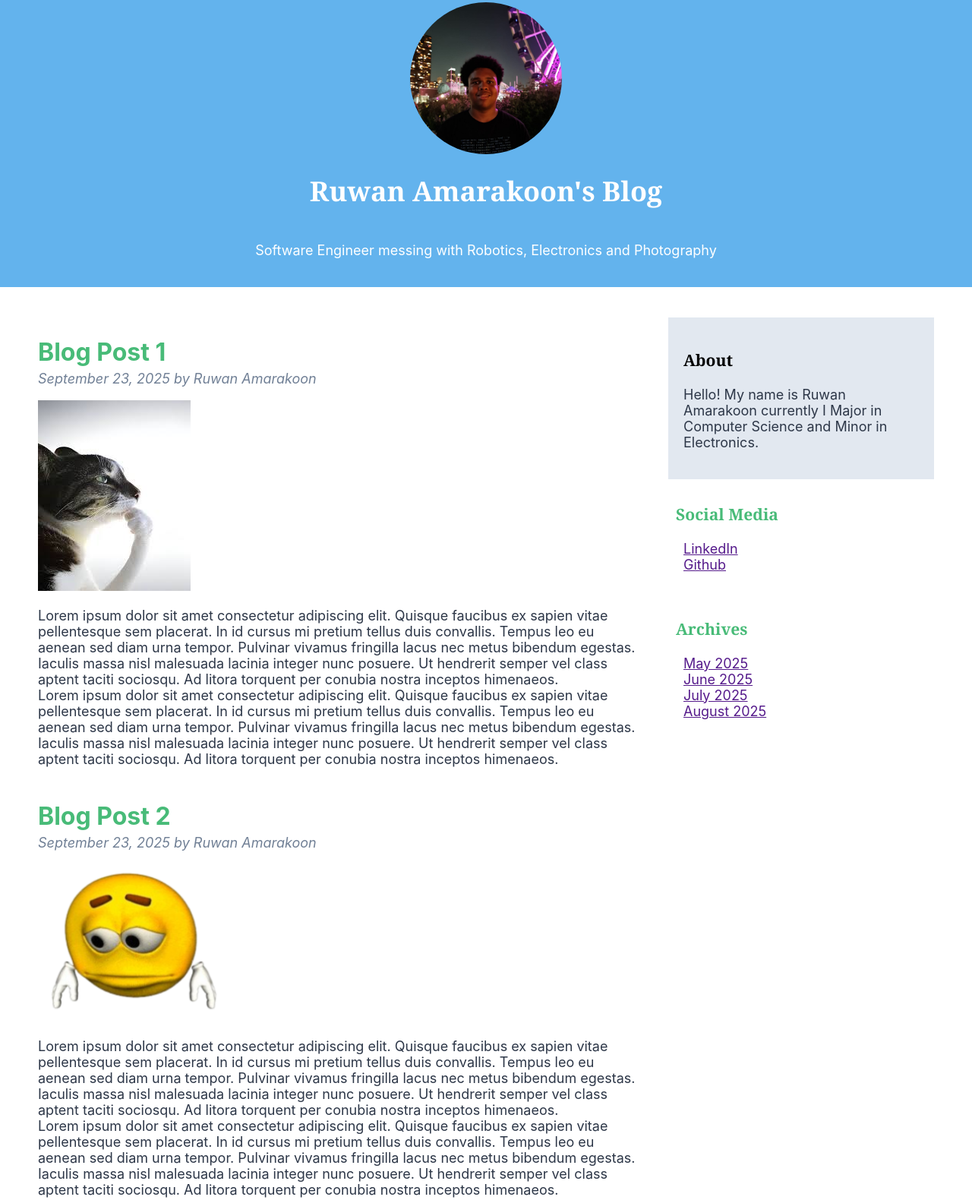
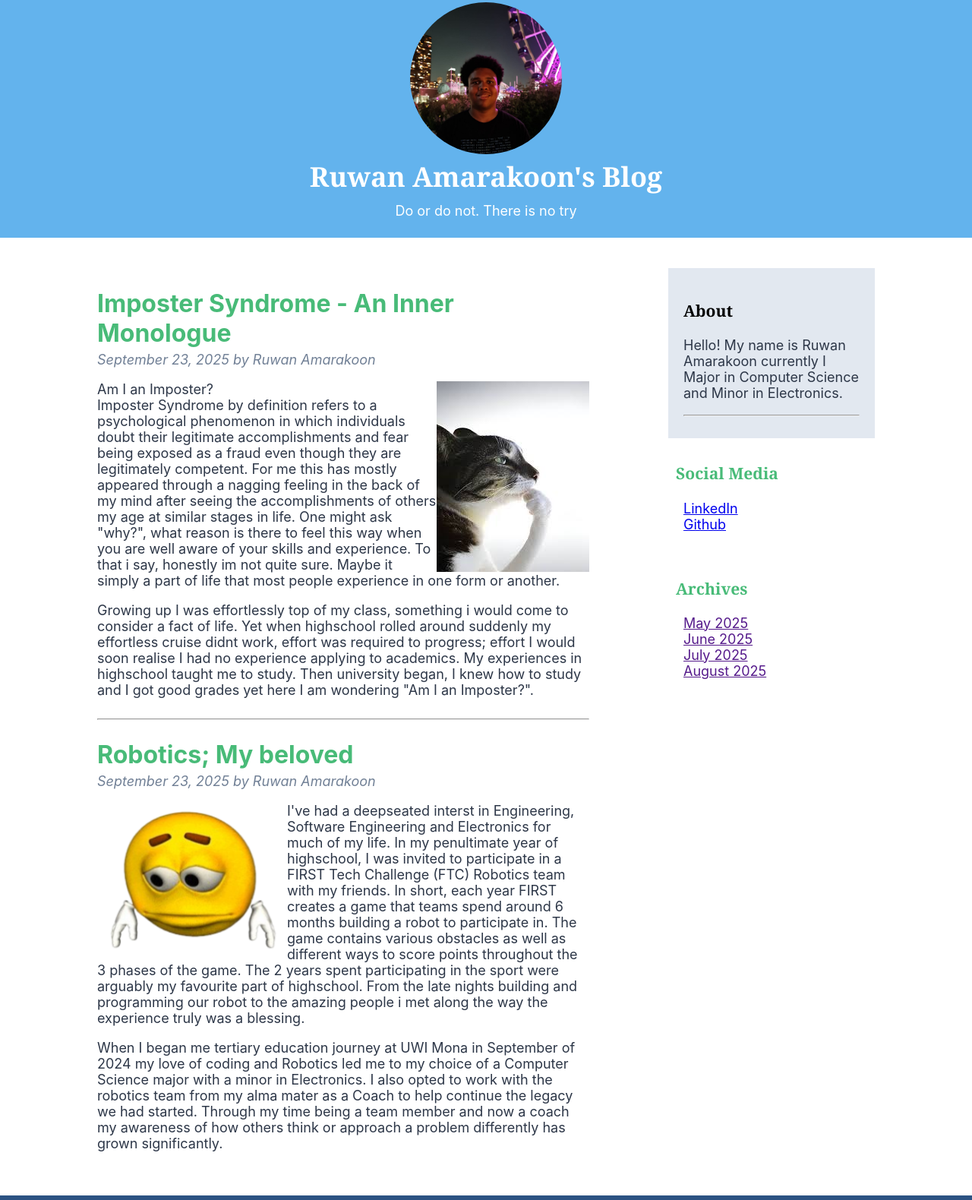
Before and after one commit to FadeRakoon/info2180-lab2, a plain HTML site: page index.html in a window 1280 px wide. Shown: the part 17-1597 px from the top of the page at 76% size. Drawn offline with Linux system fonts and the light colour scheme.

Commit message:
Edited index.html and Styles.css

```diff
--- a/index.html
+++ b/index.html
@@ -10,28 +10,35 @@
         <img id="Pic1" src="/RuwanSmile.jpg" width="200px" height="auto">
         <h1>Ruwan Amarakoon's Blog</h1>
         <!-- Put your one line statement or quote here -->
-        <p>Software Engineer messing with Robotics, Electronics and Photography</p>
+        <p>Do or do not. There is no try</p>
     </header>
     <main>
         <!-- This will contain your blog posts -->
         <article id="Article1">
-            <h2>Blog Post 1</h2>
+            <h2>Imposter Syndrome - An Inner Monologue</h2>
             <p id="date_author"><i>September 23, 2025 by Ruwan Amarakoon</i></p>
-            <img src="/CatThink.jpeg">
+            <img id="img1" src="/CatThink.jpeg">
             <p>
-                Lorem ipsum dolor sit amet consectetur adipiscing elit. Quisque faucibus ex sapien vitae pellentesque sem placerat. In id cursus mi pretium tellus duis convallis. Tempus leo eu aenean sed diam urna tempor. Pulvinar vivamus fringilla lacus nec metus bibendum egestas. Iaculis massa nisl malesuada lacinia integer nunc posuere. Ut hendrerit semper vel class aptent taciti sociosqu. Ad litora torquent per conubia nostra inceptos himenaeos.<br>
-
-                Lorem ipsum dolor sit amet consectetur adipiscing elit. Quisque faucibus ex sapien vitae pellentesque sem placerat. In id cursus mi pretium tellus duis convallis. Tempus leo eu aenean sed diam urna tempor. Pulvinar vivamus fringilla lacus nec metus bibendum egestas. Iaculis massa nisl malesuada lacinia integer nunc posuere. Ut hendrerit semper vel class aptent taciti sociosqu. Ad litora torquent per conubia nostra inceptos himenaeos.
+                Am I an Imposter?<br>
+                Imposter Syndrome by definition refers to a psychological phenomenon in which individuals doubt their legitimate accomplishments and fear being exposed as a fraud even though they are legitimately competent. For me this has mostly appeared through a nagging feeling in the back of my mind after seeing the accomplishments of others my age at similar stages in life. One might ask "why?", what reason is there to feel this way when you are well aware of your skills and experience. To that i say, honestly im not quite sure. Maybe it simply a part of life that most people experience in one form or another.
+                <br>
+            </p>
+            <p>
+                Growing up I was effortlessly top of my class, something i would come to consider a fact of life. Yet when highschool rolled around suddenly my effortless cruise didnt work, effort was required to progress; effort I would soon realise I had no experience applying to academics. My experiences in highschool taught me to study. Then university began, I knew how to study and I got good grades yet here I am wondering
+                "Am I an Imposter?".
             </p>
         </article>
         <article id="Article2">
-            <h2>Blog Post 2</h2>
+            <hr>
+            <h2>Robotics; My beloved</h2>
             <p id="date_author"><i>September 23, 2025 by Ruwan Amarakoon</i></p>
-            <img src="/pensiveFace.png" width="250px">
+            <img id="img2" src="/pensiveFace.png" width="250px">
             <p>
-                Lorem ipsum dolor sit amet consectetur adipiscing elit. Quisque faucibus ex sapien vitae pellentesque sem placerat. In id cursus mi pretium tellus duis convallis. Tempus leo eu aenean sed diam urna tempor. Pulvinar vivamus fringilla lacus nec metus bibendum egestas. Iaculis massa nisl malesuada lacinia integer nunc posuere. Ut hendrerit semper vel class aptent taciti sociosqu. Ad litora torquent per conubia nostra inceptos himenaeos.<br>
-
-                Lorem ipsum dolor sit amet consectetur adipiscing elit. Quisque faucibus ex sapien vitae pellentesque sem placerat. In id cursus mi pretium tellus duis convallis. Tempus leo eu aenean sed diam urna tempor. Pulvinar vivamus fringilla lacus nec metus bibendum egestas. Iaculis massa nisl malesuada lacinia integer nunc posuere. Ut hendrerit semper vel class aptent taciti sociosqu. Ad litora torquent per conubia nostra inceptos himenaeos.
+                I've had a deepseated interst in Engineering, Software Engineering and Electronics for much of my life. In my penultimate year of highschool, I was invited to participate in a FIRST Tech Challenge (FTC) Robotics team with my friends. In short, each year FIRST creates a game that teams spend around 6 months building a robot to participate in. The game contains various obstacles as well as different ways to score points throughout the 3 phases of the game. The 2 years spent participating in the sport were arguably my favourite part of highschool. From the late nights building and programming our robot to the amazing people i met along the way the experience truly was a blessing.
+                <br>
+            </p>
+            <p>
+                When I began me tertiary education journey at UWI Mona in September of 2024 my love of coding and Robotics led me to my choice of a Computer Science major with a minor in Electronics. I also opted to work with the robotics team from my alma mater as a Coach to help continue the legacy we had started. Through my time being a team member and now a coach my awareness of how others think or approach a problem differently has grown significantly.
             </p>
         </article>
     </main>
@@ -40,12 +47,13 @@
         <div class="about">
             <h3>About</h3>
             <p>Hello! My name is Ruwan Amarakoon currently I Major in Computer Science and Minor in Electronics.</p>
+            <hr>
         </div>
         <div class="socials">
             <h3>Social Media</h3>
             <ul style="list-style-type:none;">
-                <li><a href="">LinkedIn</a></li>
-                <li><a href="">Github</a></li>
+                <li><a href="www.linkedin.com/in/ruwan-amarakoon">LinkedIn</a></li>
+                <li><a href="https://github.com/FadeRakoon">Github</a></li>
             </ul>
         </div>
         <div class="archives">
--- a/styles.css
+++ b/styles.css
@@ -35,6 +35,10 @@ header{
 header h1{
     font-size: 36px;
     font-family: Georgia, 'Times New Roman', Times, serif;
+    margin: 5px 0;
+}
+header p{
+    margin: 5px 0px;
 }
 
 main{
@@ -42,7 +46,7 @@ main{
     grid-row:2/4;
     display: grid;
     grid-template-columns: subgrid;
-    margin-left: 50px;
+    margin: 0px 5vw 0 10vw;
 }
 
 Article h2{
@@ -54,6 +58,13 @@ Article h2{
 #Article1{
     grid-column: 1/3;
     grid-row: 2/3;
+}
+
+#img1{
+    float:right;
+}
+#img2{
+    float:left;
 }
 
 #Article2{
@@ -71,7 +82,7 @@ aside{
     grid-row: 2/3;
     display: grid;
     grid-template-columns: subgrid;
-    margin-right: 50px;
+    margin-right: 10vw;
 
 }
 
```
